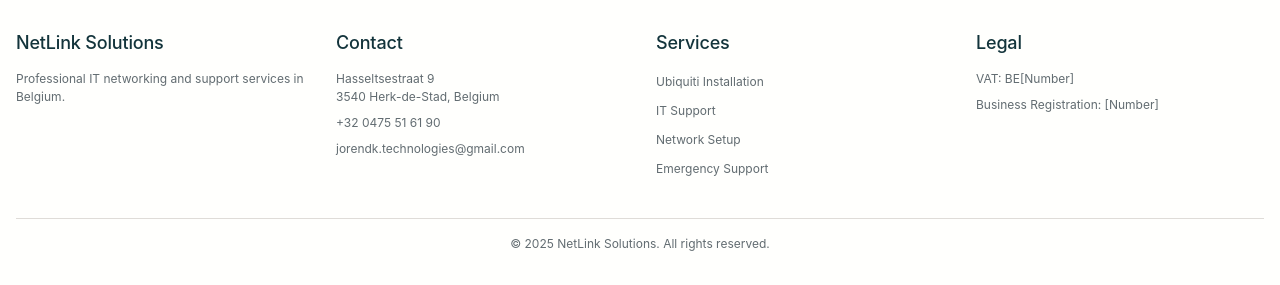
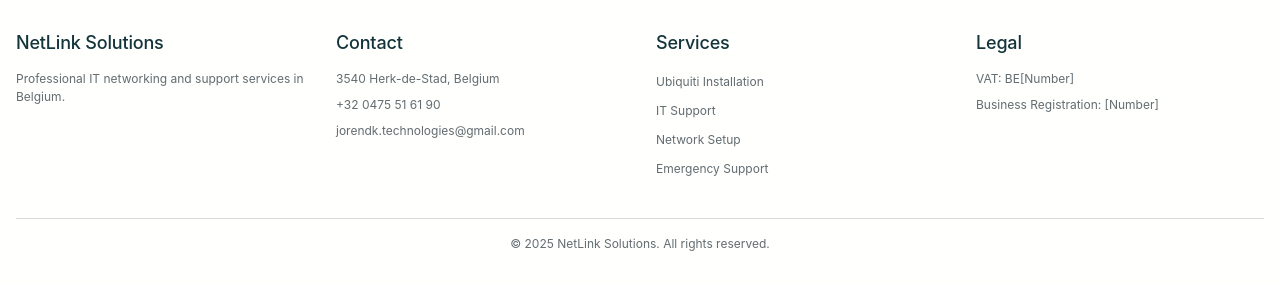
Before and after one commit to ItzMe0515/netlink, a plain HTML site: page index.html in a window 1280 px wide. Shown: the part 3522-3807 px from the top of the page. Drawn offline with nearby package versions, Linux system fonts and the light colour scheme; a web font is replaced by a local one.

Commit message:
Address change

```diff
--- a/index.html
+++ b/index.html
@@ -380,7 +380,7 @@
             </div>
             <div class="footer__section">
                 <h4 data-en="Contact" data-nl="Contact">Contact</h4>
-                <p>Hasseltsestraat 9<br>3540 Herk-de-Stad, Belgium</p>
+                <p>3540 Herk-de-Stad, Belgium</p>
                 <p>+32 0475 51 61 90</p>
                 <p>jorendk.technologies@gmail.com</p>
             </div>
```
